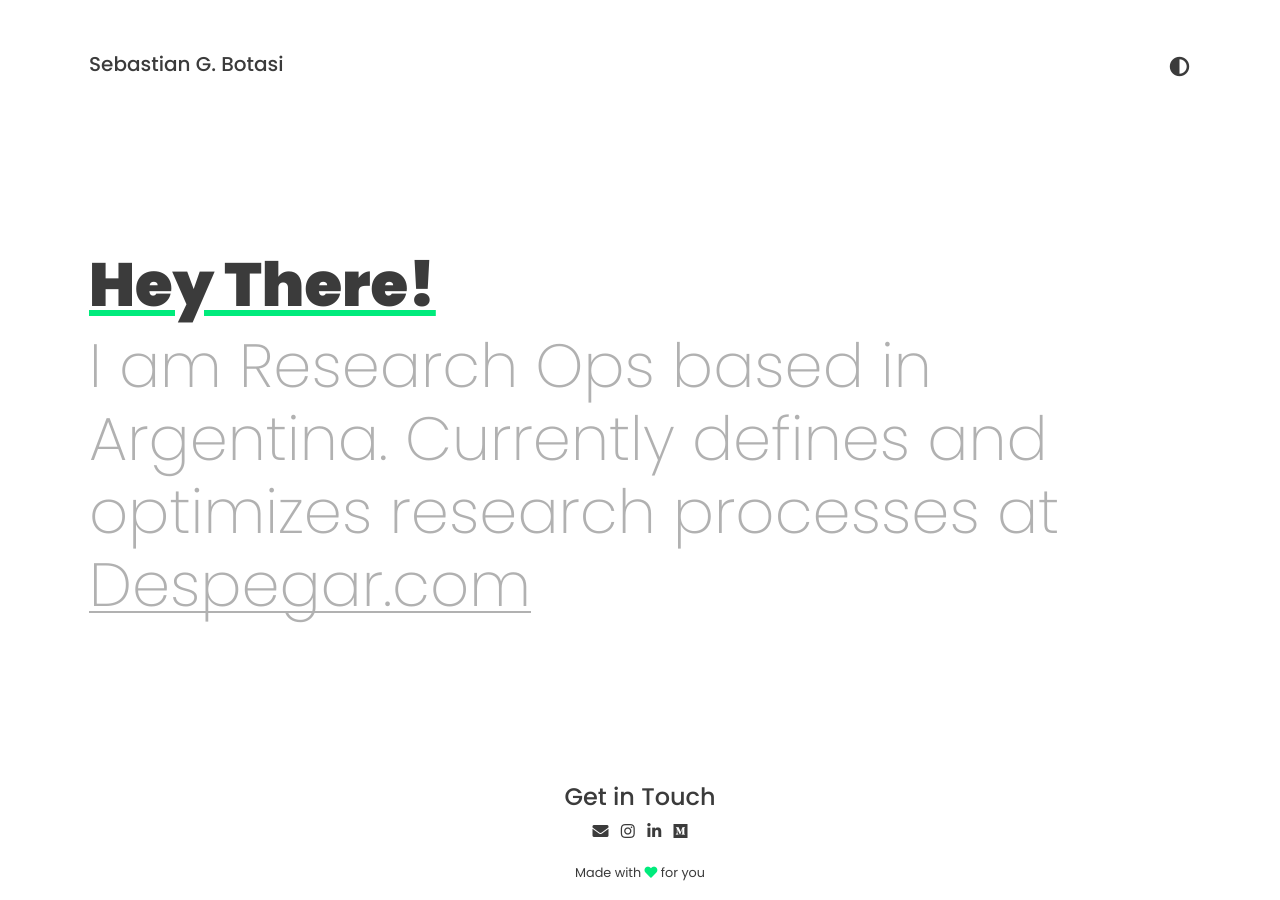
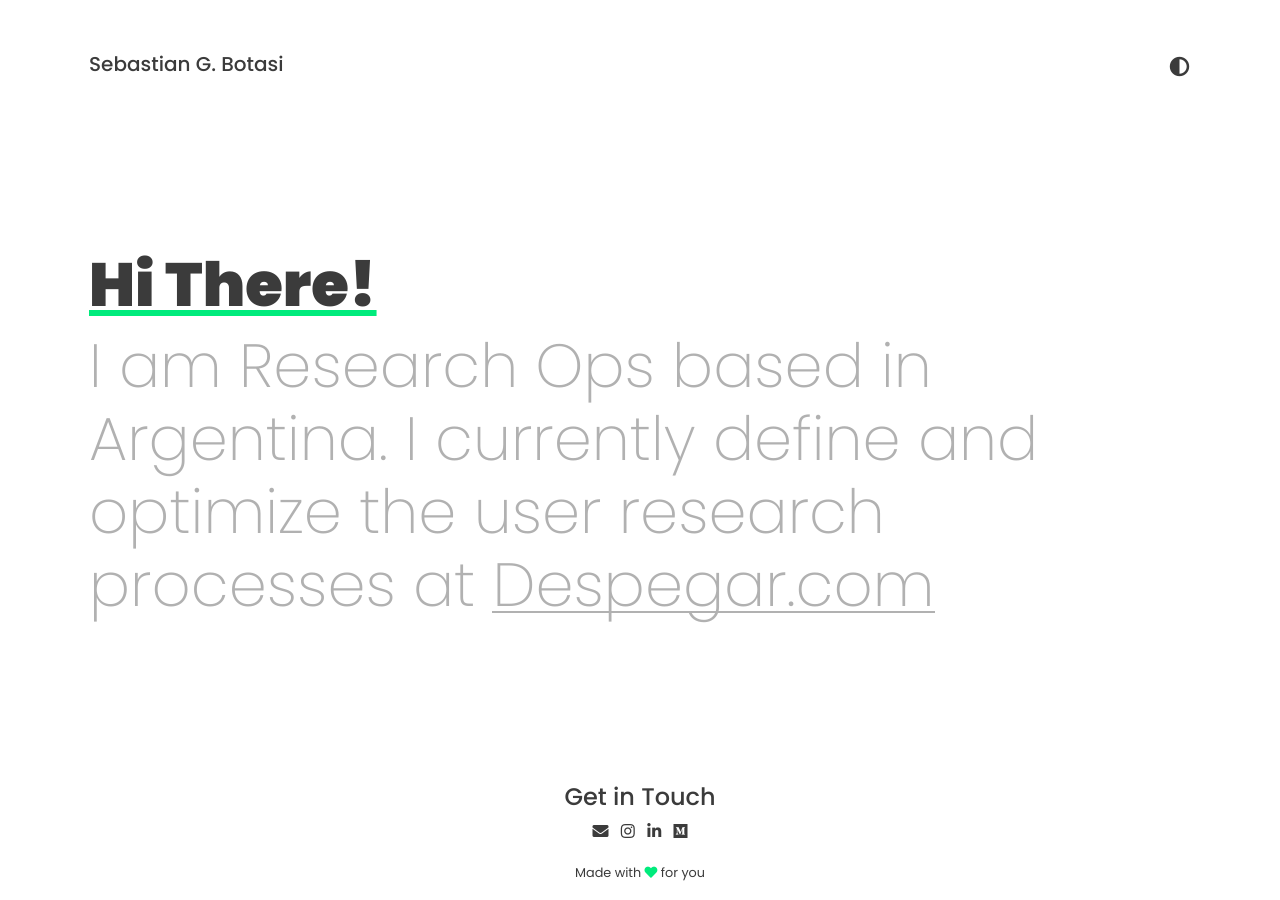
Before and after one commit to sebastiangonzalezbotasi/sebastianbotasi.github.io, a Jekyll site: the page built from pages/index.md, in a window 1280 px wide. Built offline with Jekyll 4.4.1, drawn with Linux system fonts in a browser that asks for light colours; nearby versions of some CDN libraries.

Commit message:
Update landing.html
Change description

```diff
--- a/_includes/landing.html
+++ b/_includes/landing.html
@@ -1,8 +1,8 @@
 <div class="row justify-content-center align-items-center p-1">
   <div class="col-lg-12 mt-4">
 
-  <h1 class="titulo sobrayado">Hey There!</h1>
-  <h2 class="subtitulo"> I am {{ site.author.rol }} based in {{ site.author.pais }}. Currently defines and optimizes research processes at
+  <h1 class="titulo sobrayado">Hi There!</h1>
+  <h2 class="subtitulo"> I am {{ site.author.rol }} based in {{ site.author.pais }}. I currently define and optimize the user research processes at
     <a class="link-externo-texto" target="_blank" href="{{ site.author.empresaUrl }}">{{ site.author.empresa }}</a></h2>
 
   </div>
```
